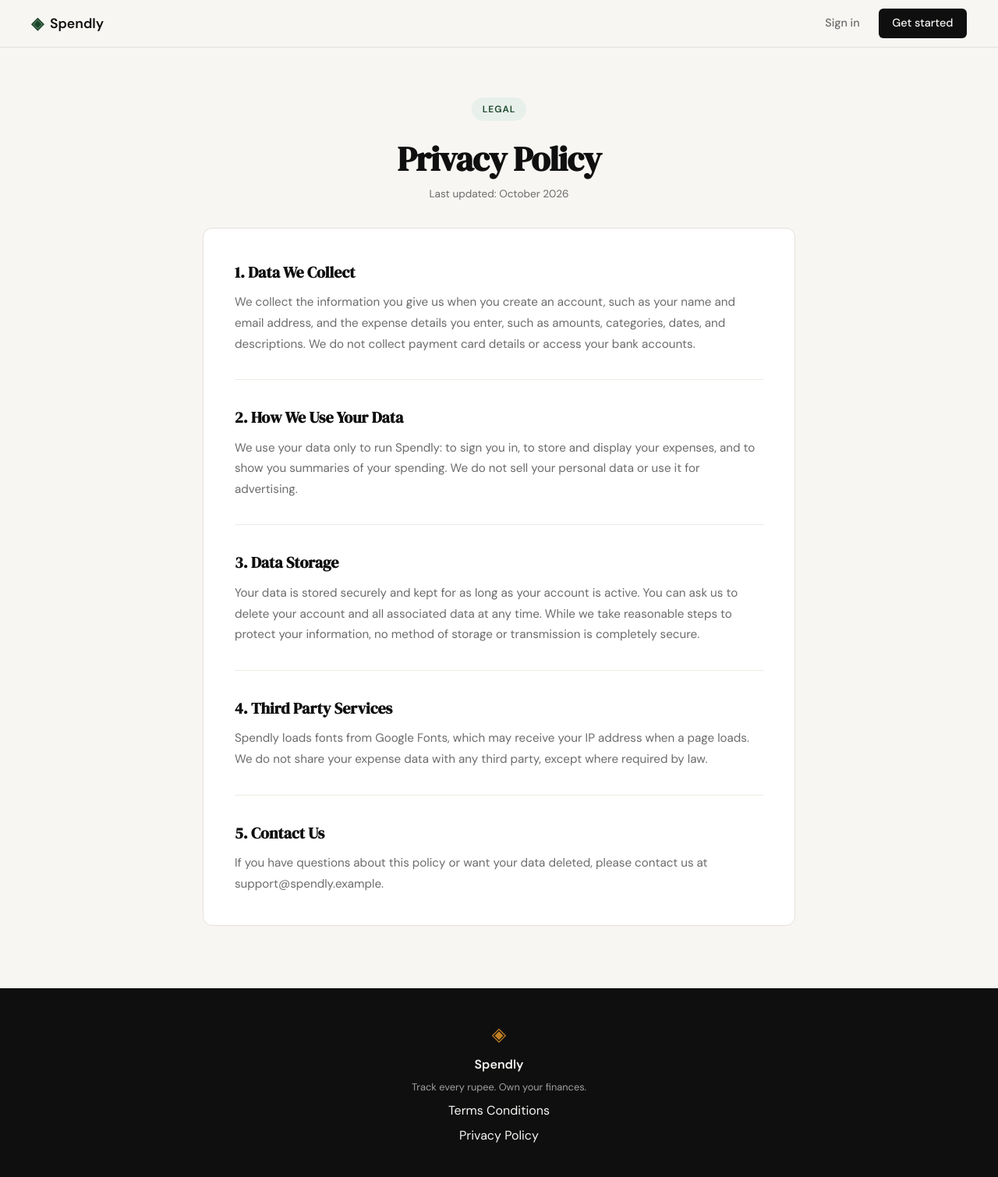
After one commit to Indianinnovation/spendly, a Flask app: page /privacy in a window 1280 px wide. The commit adds this page. Shown: the whole page at 78% size. Run offline with Flask 3, Linux system fonts and the light colour scheme.

Commit message:
landing: add privacy policy page and route

```diff
--- a/app.py
+++ b/app.py
@@ -25,6 +25,11 @@ def login():
 @app.route("/terms")
 def terms():
     return render_template("terms.html")
+
+
+@app.route("/privacy")
+def privacy():
+    return render_template("privacy.html")
 
 
 # ------------------------------------------------------------------ #
--- a/templates/base.html
+++ b/templates/base.html
@@ -35,7 +35,7 @@
             <span class="footer-name">Spendly</span>
             <p class="footer-copy">Track every rupee. Own your finances.</p>
             <a href="{{ url_for('terms') }}">Terms Conditions</a>
-            <a href="#">Privacy Policy</a>
+            <a href="{{ url_for('privacy') }}">Privacy Policy</a>
         </div>
     </footer>
 
--- /dev/null
+++ b/templates/privacy.html
@@ -0,0 +1,65 @@
+{% extends "base.html" %}
+
+{% block title %}Privacy Policy — Spendly{% endblock %}
+
+{% block content %}
+
+<section class="legal">
+    <div class="legal-inner">
+        <div class="legal-header">
+            <div class="hero-badge">Legal</div>
+            <h1 class="legal-title">Privacy Policy</h1>
+            <p class="legal-updated">Last updated: October 2026</p>
+        </div>
+
+        <div class="legal-card">
+            <div class="legal-section">
+                <h2 class="legal-heading">1. Data We Collect</h2>
+                <p class="legal-body">
+                    We collect the information you give us when you create an account, such as
+                    your name and email address, and the expense details you enter, such as
+                    amounts, categories, dates, and descriptions. We do not collect payment
+                    card details or access your bank accounts.
+                </p>
+            </div>
+
+            <div class="legal-section">
+                <h2 class="legal-heading">2. How We Use Your Data</h2>
+                <p class="legal-body">
+                    We use your data only to run Spendly: to sign you in, to store and display
+                    your expenses, and to show you summaries of your spending. We do not sell
+                    your personal data or use it for advertising.
+                </p>
+            </div>
+
+            <div class="legal-section">
+                <h2 class="legal-heading">3. Data Storage</h2>
+                <p class="legal-body">
+                    Your data is stored securely and kept for as long as your account is
+                    active. You can ask us to delete your account and all associated data at
+                    any time. While we take reasonable steps to protect your information, no
+                    method of storage or transmission is completely secure.
+                </p>
+            </div>
+
+            <div class="legal-section">
+                <h2 class="legal-heading">4. Third Party Services</h2>
+                <p class="legal-body">
+                    Spendly loads fonts from Google Fonts, which may receive your IP address
+                    when a page loads. We do not share your expense data with any third party,
+                    except where required by law.
+                </p>
+            </div>
+
+            <div class="legal-section">
+                <h2 class="legal-heading">5. Contact Us</h2>
+                <p class="legal-body">
+                    If you have questions about this policy or want your data deleted, please
+                    contact us at support@spendly.example.
+                </p>
+            </div>
+        </div>
+    </div>
+</section>
+
+{% endblock %}
```
